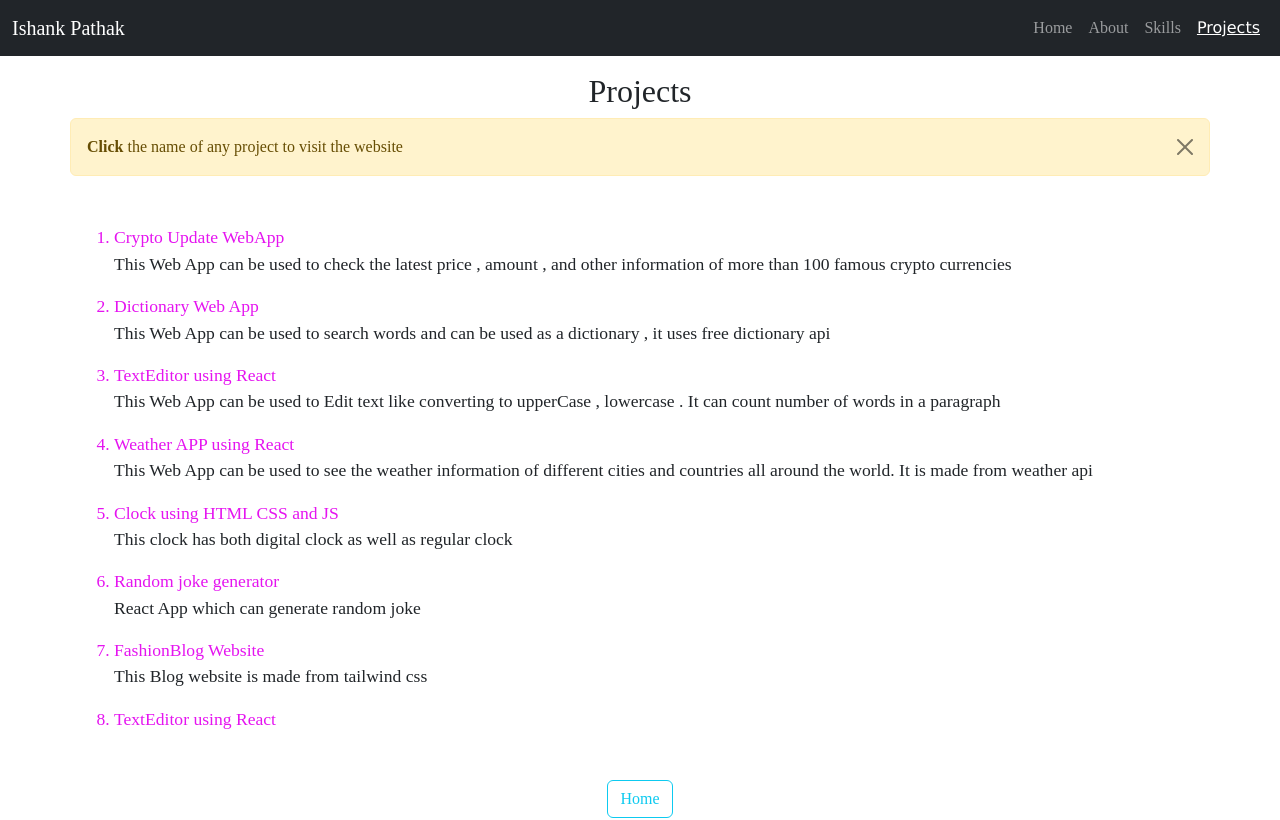
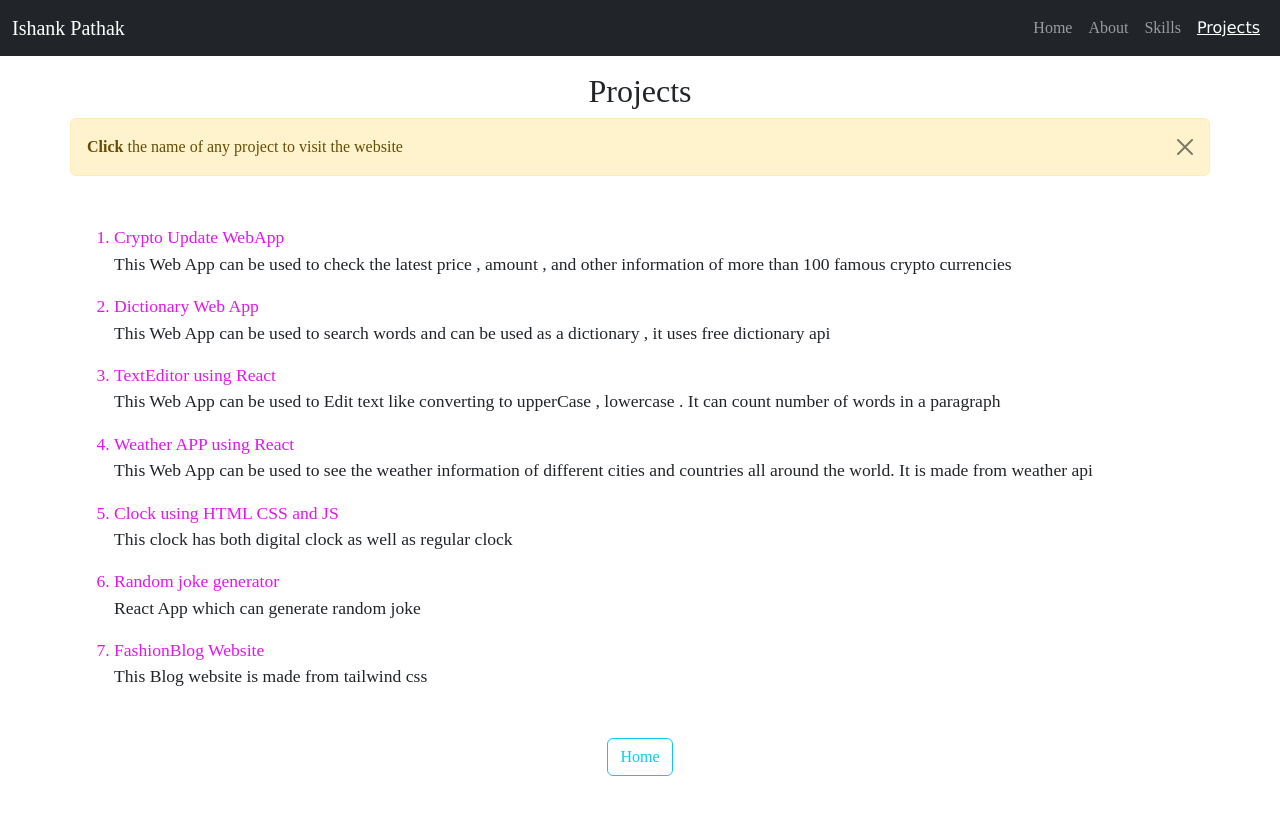
Before and after one commit to Ishankpathak/Myportfolio, a React (Vite) app: page /projects in a window 1280 px wide. Shown: the top 820 px of the page. Built offline with nearby package versions, Linux system fonts and the light colour scheme.

Commit message:
one project removed

```diff
--- a/src/Components/Projects.jsx
+++ b/src/Components/Projects.jsx
@@ -32,7 +32,6 @@ const Projects = () => {
 
         <a href="https://fashionsblog.netlify.app/" target="_blank"><li>FashionBlog Website</li></a>
         <p>This Blog website is made from tailwind css </p>
-        <a href="https://multitexteditor.netlify.app/" target="_blank"><li>TextEditor using React</li></a>
 
        </ul>
     </div>
```
